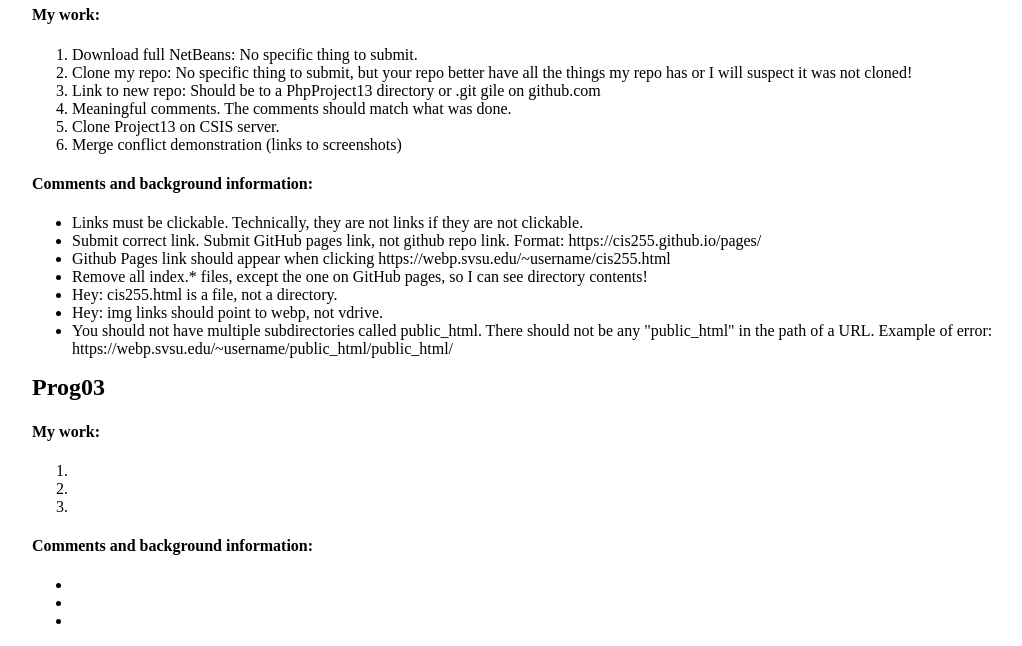
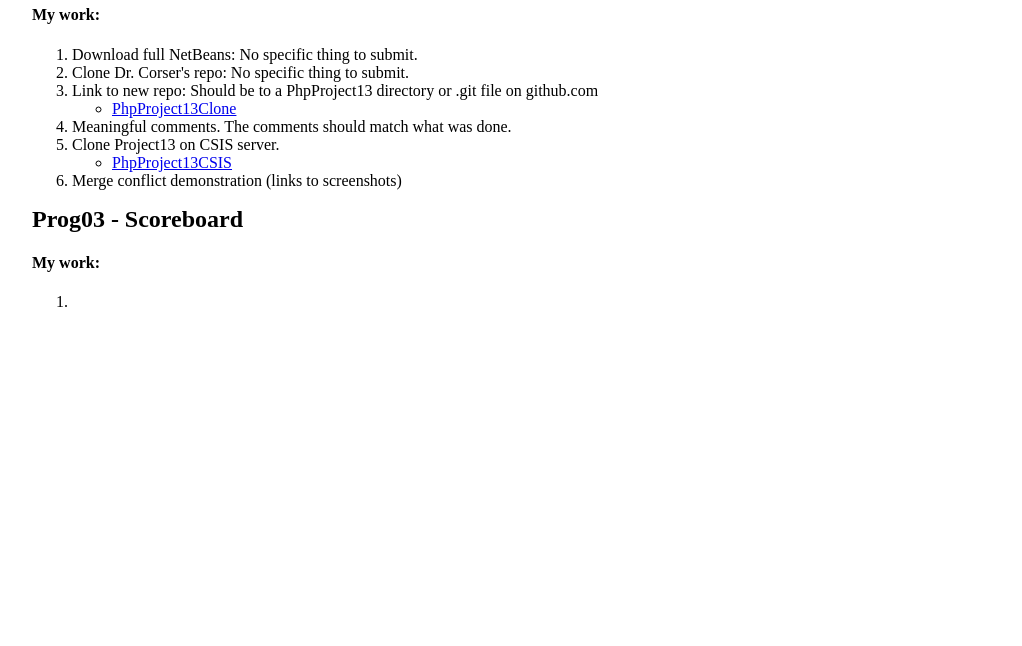
Before and after one commit to dwhillma/pagestest, a plain HTML site: page index.html in a window 1280 px wide. Shown: the part 664-1310 px from the top of the page, without its empty margins (108-1130 px from the left). After the commit the page ends 991 px from the top, so only its background shows below. Drawn offline with Linux system fonts and the light colour scheme.

Commit message:
Update index.html

```diff
--- a/index.html
+++ b/index.html
@@ -66,8 +66,8 @@
 				<p>My work:</p>
 
 				<ol>
-					<li><a target='_blank' href='https://cis255.wordpress.com/learning-a-new-language-douglas-hillman/'>WordPress Topic</a></li>
-					<li><a target='_blank' href='https://codepen.io/dwhillma/pen/ZMoJzg'>CodePen</a></li>
+					<li><a target='_blank' href='https://wordpress.com/page/cis255.wordpress.com/280'>WordPress Topic</a></li>
+					<li><a target='_blank' href='https://codepen.io/dwhillma/pen/ZMoJzg'>CodePen>/a></li>
 					<li>Prog01 Links</li>
 					<ul>
 						<li><a target='_blank' href='https://webp.svsu.edu/~dwhillma/prog01.html'>M-drive</a></li>
@@ -89,55 +89,32 @@
 				<h4>My work:</h4>
 				<ol>
 					<li>Download full NetBeans: No specific thing to submit.</li>
-					<li>Clone my repo: No specific thing to submit, but your repo better have all the things
-						my repo has or I will suspect it was not cloned!</li>
-					<li>Link to new repo: Should be to a PhpProject13 directory or .git gile on github.com</li>
+					<li>Clone Dr. Corser's repo: No specific thing to submit.</li>
+					<li>Link to new repo: Should be to a PhpProject13 directory or .git file on github.com</li>
+						<ul>
+							<li><a target='_blank' href='https://github.com/dwhillma/PhpProject13'>PhpProject13Clone</a></li>
+						</ul>
 					<li>Meaningful comments. The comments should match what was done. </li>
 					<li>Clone Project13 on CSIS server.</li>
+						<ul>
+							<li><a target='_blank' href='http://csis.svsu.edu/~dwhillma/PhpProject13/Program02.html'>PhpProject13CSIS</a></li>
+						</ul>
 					<li>Merge conflict demonstration (links to screenshots)</li>
 				</ol>
-			</section>
-
-			<section>
-				<h4>Comments and background information:</h4>
-				<ul>
-					<li>Links must be clickable. Technically, they are not links if they are not clickable. </li>
-					<li>Submit correct link. Submit GitHub pages link, not github repo link.
-						Format: https://cis255.github.io/pages/</li>
-					<li>Github Pages link should appear when clicking
-						https://webp.svsu.edu/~username/cis255.html</li>
-					<li>Remove all index.* files, except the one on GitHub pages, so I can see
-						directory contents! </li>
-					<li>Hey: cis255.html is a file, not a directory. </li>
-					<li>Hey: img links should point to webp, not vdrive.</li>
-					<li>You should not have multiple subdirectories called public_html.
-						There should not be any "public_html" in the path of a URL.
-						Example of error: https://webp.svsu.edu/~username/public_html/public_html/</li>
-				</ul>
 			</section>
 		</article>
 
 		<article>
 			<header>
-				<h2>Prog03</h2>
+				<h2>Prog03 - Scoreboard</h2>
 			</header>
 
 			<section>
 				<h4>My work:</h4>
 				<ol>
-					<li></li>
-					<li></li>
-					<li></li>
+					<li><a target='_blank' href='https://dwhillma.github.io/cis255/prog03.html>Simple Scoreboard</a></li>
+					<li><a target='_blank' href='https://dwhillma.github.io/cis255/prog03.css>Simple Scoreboard css</a></li>
 				</ol>
-			</section>
-
-			<section>
-				<h4>Comments and background information:</h4>
-				<ul>
-					<li></li>
-					<li></li>
-					<li></li>
-				</ul>
 			</section>
 		</article>
 
```
